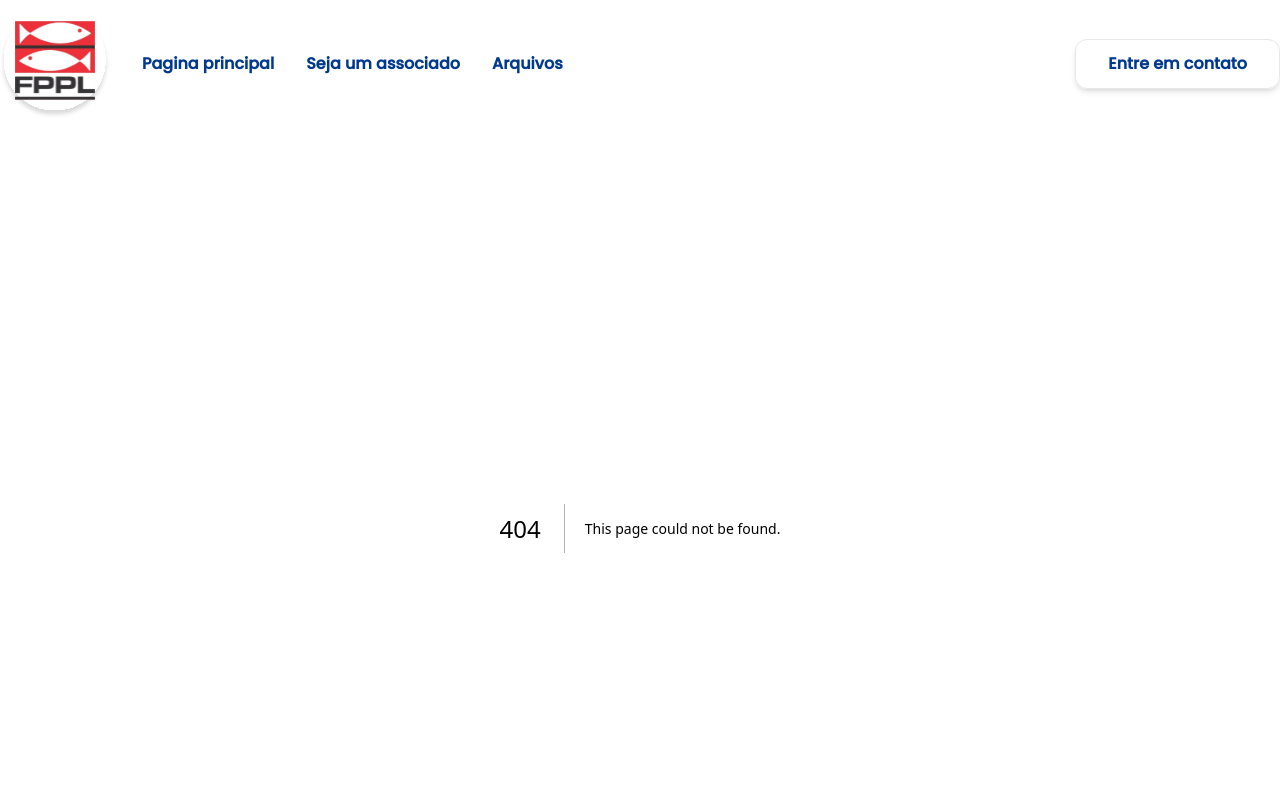
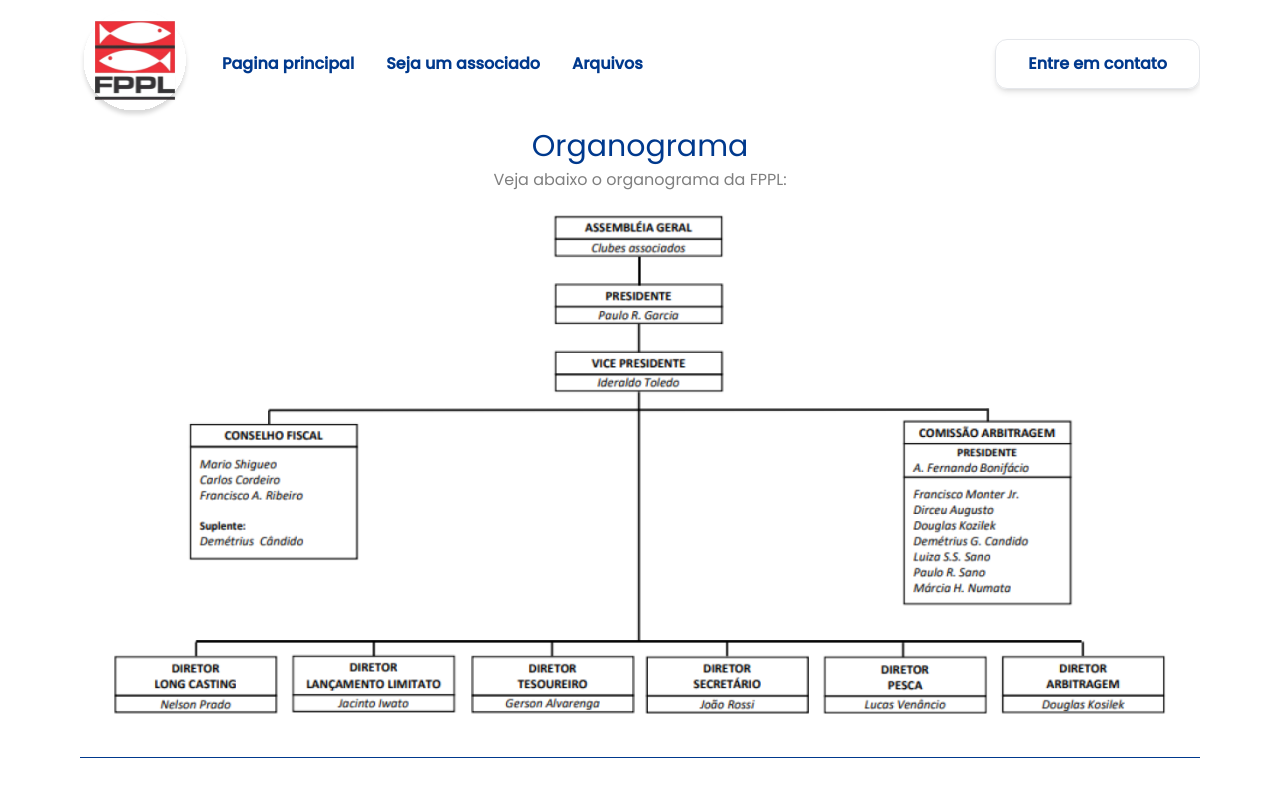
Before and after one commit to miguel-barros/fppl, a Next.js app: page /organograma in a window 1280 px wide. Before the commit this address had no page. Shown: the top 799 px of the page. Built offline with nearby package versions, Linux system fonts and the light colour scheme.

Commit message:
feat: Organograma (#11)
* feat: diretores page

* feat: organograma page

* styles: run linter

* fix: remove a useless page

```diff
--- /dev/null
+++ b/src/app/organograma/page.tsx
@@ -0,0 +1,22 @@
+import Title from "@/components/Title"
+import Image from "next/image"
+import React from "react"
+import organogramaImage from "@/assets/organograma.png"
+
+export default function Organogram() {
+  return (
+    <section className="flex flex-col items-center overflow-hidden">
+      <Title
+        title="Organograma"
+        subTitle="Veja abaixo o organograma da FPPL:"
+      />
+
+      <Image
+        alt="Organograma da FPPL"
+        src={organogramaImage}
+        width={1280}
+        height={600}
+      />
+    </section>
+  )
+}
```
Also changed, not shown: src/assets/organograma.png (added).
